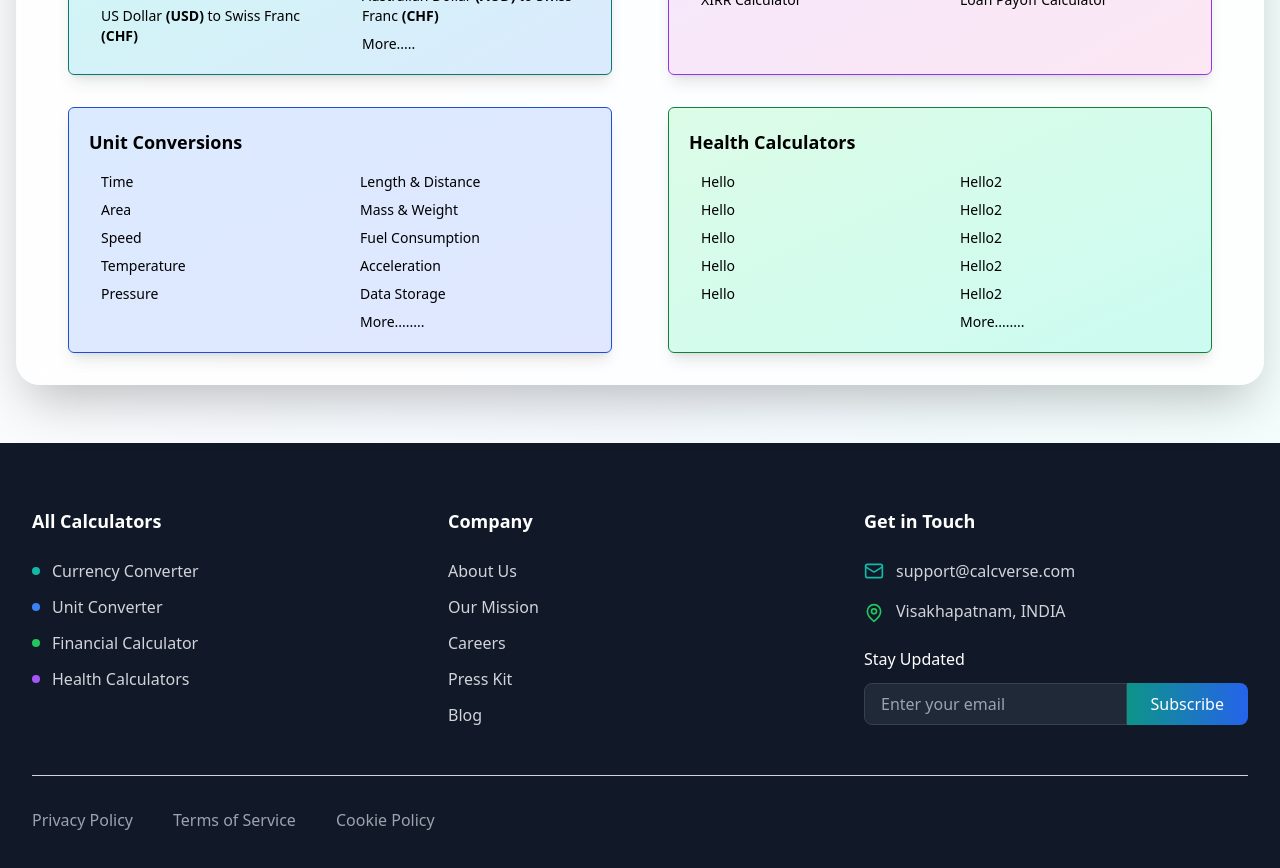
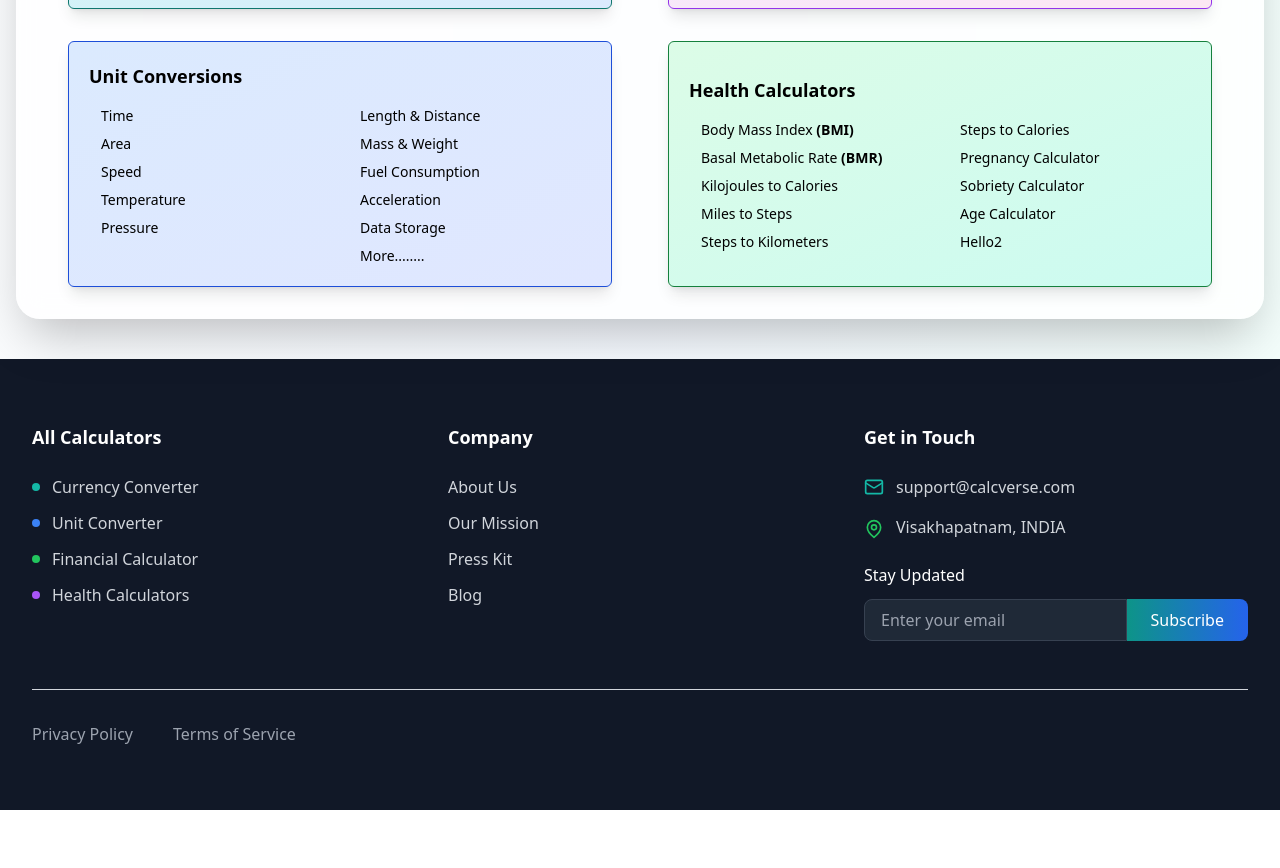
Before and after one commit to yogesh-1413/CalcVerse, a React (Vite) app: page /All_Conversions in a window 1280 px wide. Shown: the part 600-1468 px from the top of the page. After the commit the page ends 1410 px from the top, so only its background shows below. Built offline with nearby package versions, Linux system fonts and the light colour scheme.

Commit message:
Added Routes to the Footer Pages

```diff
--- a/package.json
+++ b/package.json
@@ -15,6 +15,7 @@
     "react": "^18.3.1",
     "react-dom": "^18.3.1",
     "react-router-dom": "^7.8.1",
+    "recharts": "^3.2.1",
     "router": "^2.2.0"
   },
   "devDependencies": {
--- a/src/App.tsx
+++ b/src/App.tsx
@@ -11,6 +11,8 @@ import NotFound from './Components/NotFound';
 import Regular_Calculator from './Conversions/Regular_Calculator';
 import TimeConverter from './ConveterComponents/TimeConverter';
 import Length_And_Distance_Converter from './ConveterComponents/Length&Distance';
+import About_Us from "./Footer_Pages/About_Us";
+import Our_Mission from './Footer_Pages/Our_Mission';
 
 
 
@@ -33,6 +35,8 @@ function App() {
         <Route path='*' element={<NotFound/>} />
         <Route path='/All_Conversions/TimeConverter' element={<TimeConverter/>} />
         <Route path = '/All_Conversions/Length_and_Distance_Converter' element={<Length_And_Distance_Converter/>} />
+        <Route path  = '/About Us' element={<About_Us />} />
+        <Route path = '/Our Mission' element={<Our_Mission />} />
 
       </Routes>
     </Router>
--- a/src/Components/Footer.tsx
+++ b/src/Components/Footer.tsx
@@ -41,11 +41,10 @@ function Footer() {
           <div className="min-w-0">
             <h4 className="font-semibold text-white mb-6 text-lg break-words">Company</h4>
             <ul className="space-y-3 text-gray-300 dark:text-gray-400">
-              <li><a href="#" className="hover:underline hover:text-teal-400 dark:hover:text-teal-300 transition-colors duration-200 break-words">About Us</a></li>
-              <li><a href="#" className="hover:underline hover:text-teal-400 dark:hover:text-teal-300 transition-colors duration-200 break-words">Our Mission</a></li>
-              <li><a href="#" className="hover:underline hover:text-teal-400 dark:hover:text-teal-300 transition-colors duration-200 break-words">Careers</a></li>
-              <li><a href="#" className="hover:underline hover:text-teal-400 dark:hover:text-teal-300 transition-colors duration-200 break-words">Press Kit</a></li>
-              <li><a href="#" className="hover:underline hover:text-teal-400 dark:hover:text-teal-300 transition-colors duration-200 break-words">Blog</a></li>
+              <li><Link to="/About Us" className="hover:underline hover:text-teal-400 dark:hover:text-teal-300 transition-colors duration-200 break-words">About Us</Link></li>
+              <li><Link to="/Our Mission" className="hover:underline hover:text-teal-400 dark:hover:text-teal-300 transition-colors duration-200 break-words">Our Mission</Link></li>
+              <li><Link to="#" className="hover:underline hover:text-teal-400 dark:hover:text-teal-300 transition-colors duration-200 break-words">Press Kit</Link></li>
+              <li><Link to="#" className="hover:underline hover:text-teal-400 dark:hover:text-teal-300 transition-colors duration-200 break-words">Blog</Link></li>
             </ul>
           </div>
 
@@ -90,9 +89,8 @@ function Footer() {
 
 
             <div className="flex flex-wrap justify-center md:justify-end gap-4 md:space-x-6 text-gray-400 dark:text-gray-500">
-              <a href="#" className="hover:text-teal-400 dark:hover:text-teal-300 transition-colors duration-200 whitespace-nowrap hover:underline">Privacy Policy</a>
-              <a href="#" className="hover:text-teal-400 dark:hover:text-teal-300 transition-colors duration-200 whitespace-nowrap hover:underline">Terms of Service</a>
-              <a href="#" className="hover:text-teal-400 dark:hover:text-teal-300 transition-colors duration-200 whitespace-nowrap hover:underline">Cookie Policy</a>
+              <Link to="/Privacy Policy" className="hover:text-teal-400 dark:hover:text-teal-300 transition-colors duration-200 whitespace-nowrap hover:underline">Privacy Policy</Link>
+              <Link to="/Terms Of Service" className="hover:text-teal-400 dark:hover:text-teal-300 transition-colors duration-200 whitespace-nowrap hover:underline">Terms of Service</Link>
             </div>
           </div>
         </div>
--- a/src/Conversions/All_Conversions.tsx
+++ b/src/Conversions/All_Conversions.tsx
@@ -48,11 +48,12 @@ const All_Conversions: React.FC = () => {
                         </div>
                     </div>
                     <div>
-                        <p className="text-[#000000] dark:text-white/90 mt-5 text-center px-4 text-sm sm:text-sm md:text-md lg:text-lg  ">
-                            Lorem ipsum dolor sit amet consectetur, adipisicing elit. Natus repudiandae perspiciatis et perferendis non asperiores delectus debitis! Cum culpa a vel, ad nesciunt amet expedita quos laboriosam est, repudiandae, esse sint laudantium!
+                        <p className="text-[#000000] mt-5 text-center px-4 text-sm sm:text-sm md:text-md lg:text-lg dark:bg-gradient-to-r dark:from-blue-700 dark:to-indigo-700 dark:bg-clip-text dark:text-transparent">
+                            Here is the Collection of the all Extensive Calculators and Converters, Trusted over Millions.......
                         </p>
+
                     </div>
-                    <div className="flex flex-col justify-center min-h-screen">
+                    <div className="flex-1 flex-col justify-center mt-5 mb-10">
                         <div className="grid grid-cols-1 md:grid-cols-2 gap-4 mt-5 mr-4 ml-4 bg-white/80 dark:bg-gray-700 backdrop-blur-md rounded-3xl shadow-2xl border-slate-200 dark:border-gray-700 p-8 relative overflow-hidden transition-all duration-300 ease-in-out ">
                             <div className="flex flex-col items-center justify-center min-h-auto min-w-auto border border-teal-700 shadow-lg rounded-md mt-4 ml-5 mr-5 p-5 bg-gradient-to-br from-teal-100 to-blue-100 dark:from-teal-900/30 dark:to-blue-900/30 transition-all duration-300 ease-in-out">
                                 <Link to="/Currency" className="self-start"><h2 className="dark:text-white/90 font-bold flex flex-col sm:text-sm md:text-sm lg:text-lg self-start hover:underline transition-all duration-200 ease-in-out ">Currency Converters</h2></Link>
@@ -119,19 +120,18 @@ const All_Conversions: React.FC = () => {
                                 <Link to="/Health" className="self-start"><h2 className="dark:text-white/90 font-bold flex flex-col sm:text-sm md:text-sm lg:text-lg self-start hover:underline transition-all duration-300 ease-in-out">Health Calculators </h2></Link>
                                 <div className="grid grid-cols-1 md:grid-cols-2 gap-4 w-full ">
                                     <div className="flex flex-col gap-2 mt-4">
-                                        <Link to="/"><p className="dark:text-white ml-3 text-sm sm:text-sm md:text-md lg:text-md hover:underline">Hello</p></Link>
-                                        <Link to="/"><p className="dark:text-white ml-3 text-sm sm:text-sm md:text-md lg:text-md hover:underline">Hello</p></Link>
-                                        <Link to="/"><p className="dark:text-white ml-3 text-sm sm:text-sm md:text-md lg:text-md hover:underline">Hello</p></Link>
-                                        <Link to="/"><p className="dark:text-white ml-3 text-sm sm:text-sm md:text-md lg:text-md hover:underline">Hello</p></Link>
-                                        <Link to="/"><p className="dark:text-white ml-3 text-sm sm:text-sm md:text-md lg:text-md hover:underline">Hello</p></Link>
+                                        <Link to="/"><p className="dark:text-white ml-3 text-sm sm:text-sm md:text-md lg:text-md hover:underline">Body Mass Index <span className="font-bold">(BMI)</span></p></Link>
+                                        <Link to="/"><p className="dark:text-white ml-3 text-sm sm:text-sm md:text-md lg:text-md hover:underline">Basal Metabolic Rate <span className="font-bold">(BMR)</span></p></Link>
+                                        <Link to="/"><p className="dark:text-white ml-3 text-sm sm:text-sm md:text-md lg:text-md hover:underline">Kilojoules to Calories</p></Link>
+                                        <Link to="/"><p className="dark:text-white ml-3 text-sm sm:text-sm md:text-md lg:text-md hover:underline">Miles to Steps</p></Link>
+                                        <Link to="/"><p className="dark:text-white ml-3 text-sm sm:text-sm md:text-md lg:text-md hover:underline">Steps to Kilometers</p></Link>
                                     </div>
                                     <div className="flex flex-col gap-2 md:mt-4">
+                                        <Link to="/"><p className="dark:text-white ml-3 text-sm sm:text-sm md:text-md lg:text-md hover:underline">Steps to Calories</p></Link>
+                                        <Link to="/"><p className="dark:text-white ml-3 text-sm sm:text-sm md:text-md lg:text-md hover:underline">Pregnancy Calculator</p></Link>
+                                        <Link to="/"><p className="dark:text-white ml-3 text-sm sm:text-sm md:text-md lg:text-md hover:underline">Sobriety Calculator</p></Link>
+                                        <Link to="/"><p className="dark:text-white ml-3 text-sm sm:text-sm md:text-md lg:text-md hover:underline">Age Calculator</p></Link>
                                         <Link to="/"><p className="dark:text-white ml-3 text-sm sm:text-sm md:text-md lg:text-md hover:underline">Hello2</p></Link>
-                                        <Link to="/"><p className="dark:text-white ml-3 text-sm sm:text-sm md:text-md lg:text-md hover:underline">Hello2</p></Link>
-                                        <Link to="/"><p className="dark:text-white ml-3 text-sm sm:text-sm md:text-md lg:text-md hover:underline">Hello2</p></Link>
-                                        <Link to="/"><p className="dark:text-white ml-3 text-sm sm:text-sm md:text-md lg:text-md hover:underline">Hello2</p></Link>
-                                        <Link to="/"><p className="dark:text-white ml-3 text-sm sm:text-sm md:text-md lg:text-md hover:underline">Hello2</p></Link>
-                                        <Link to="/"><p className="dark:text-white ml-3 text-sm sm:text-sm md:text-md lg:text-md hover:underline">More........</p></Link>
                                     </div>
                                 </div>
                             </div>
--- /dev/null
+++ b/src/Footer_Pages/About_Us.tsx
@@ -0,0 +1,17 @@
+import React from "react"
+import Navbar from "../Components/Navbar"
+import Footer from "../Components/Footer"
+
+const About_Us: React.FC = () => {
+    return (
+        <div className="flex flex-col min-h-screen">
+            <Navbar />
+            <div className="flex-1 flex bg-gradient-to-r from-slate-50/60 via-blue-50/80 to-indigo-50/60 dark:from-gray-900/80 dark:via-gray-800/60 dark:to-gray-900/80 transition-all duration-300 ease-in-out">
+
+            </div>
+            <Footer />
+        </div>
+    )
+};
+
+export default About_Us;
--- /dev/null
+++ b/src/Footer_Pages/Our_Mission.tsx
@@ -0,0 +1,17 @@
+import React from "react"
+import Navbar from "../Components/Navbar"
+import Footer from "../Components/Footer"
+
+const Our_Mission: React.FC = () => {
+    return (
+        <div className="flex flex-col min-h-screen">
+            <Navbar />
+            <div className="flex-1 flex bg-gradient-to-r from-slate-50/60 via-blue-50/80 to-indigo-50/60 dark:from-gray-900/80 dark:via-gray-800/60 dark:to-gray-900/80 transition-all duration-300 ease-in-out">
+
+            </div>
+            <Footer />
+        </div>
+    )
+};
+
+export default Our_Mission;
```
Also changed, not shown: src/Components/Navbar.tsx (+11 -17 lines), 1 other file (tests, documents, lock files or other folders).
